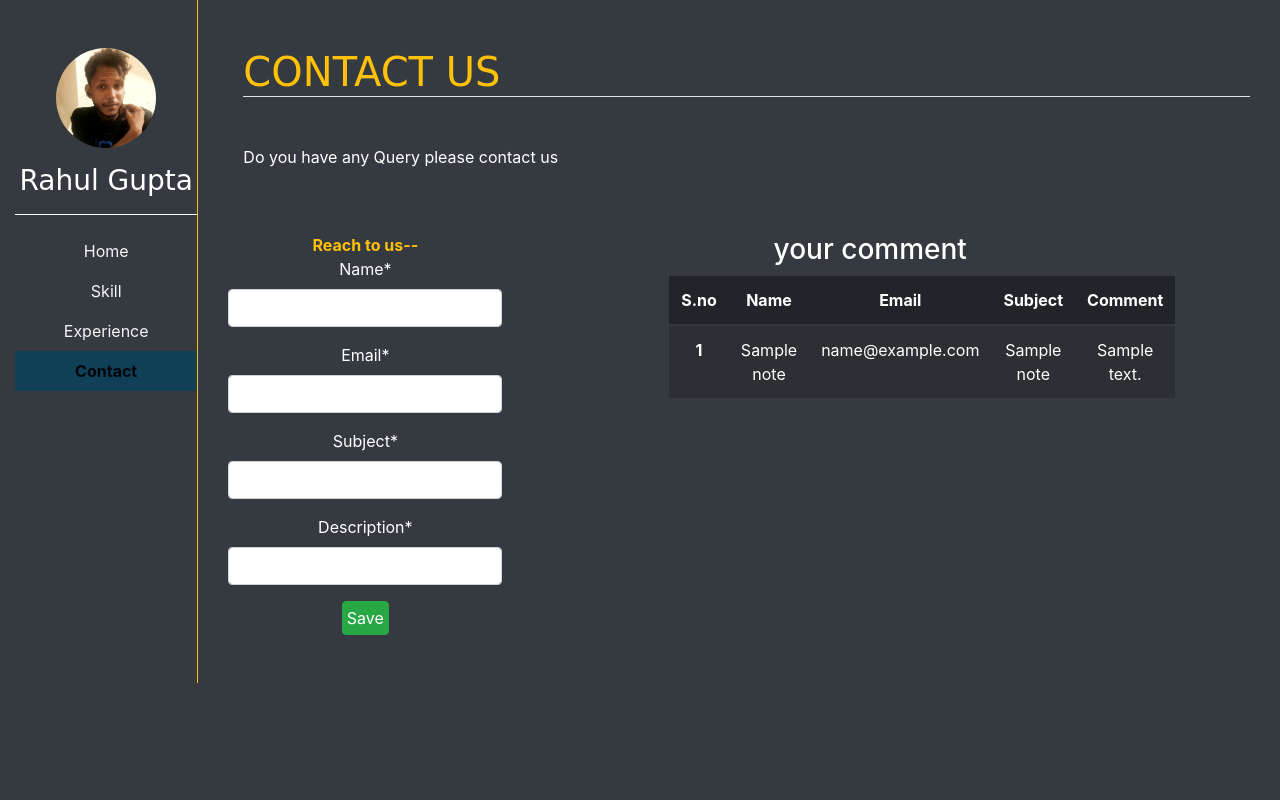
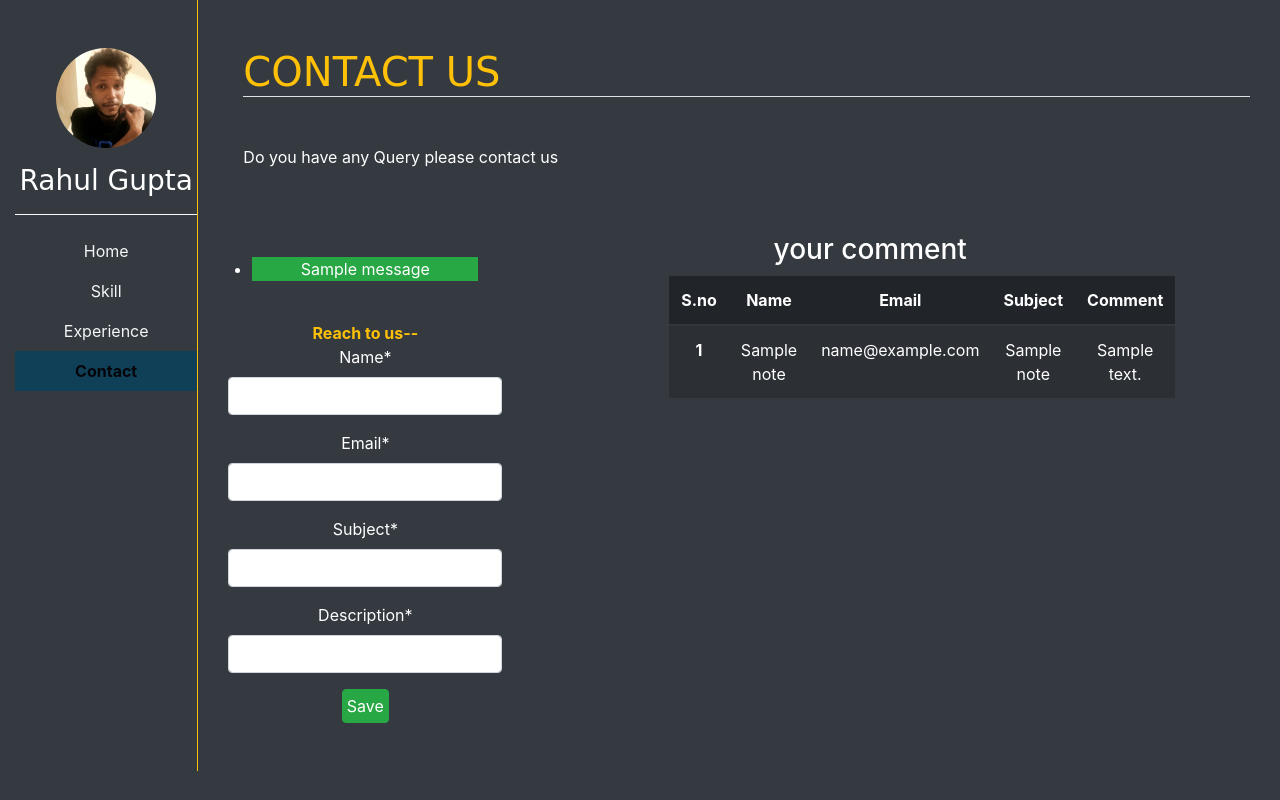
Before and after one commit to RahulGupta237/PortFolioResume, a Django app: page /con/ in a window 1280 px wide. Run offline with Django 4.2, Linux system fonts and the light colour scheme; tables that the repository leaves empty hold one stand-in row (values such as "Sample post"); one stand-in notice (Sample message) is shown; some libraries are stand-ins or nearby versions; some web fonts are replaced.

Commit message:
7th commit

```diff
--- a/portfolio/templates/portfolio/contact.html
+++ b/portfolio/templates/portfolio/contact.html
@@ -13,6 +13,13 @@
             <div class="row col-sm-5 mt-5">
 
                 <form method="post"  id="noteform">
+                  {% if messages %}
+                  <ul class="messages p-4">
+                      {% for message in messages %}
+                      <li{% if message.tags %} class="bg-{{ message.tags }}"{% endif %}>{{ message }}</li>
+                      {% endfor %}
+                  </ul>
+                  {% endif %}
 
                     <b class="text-warning">Reach to us--</b>
 
--- a/portfolio/views.py
+++ b/portfolio/views.py
@@ -3,6 +3,7 @@ from . forms import NoteForm
 from .models import Note
 from django.views.decorators.csrf import csrf_protect
 from django.views.decorators.csrf import csrf_exempt
+from django.contrib import messages
 # Create your views here.
 def home(request):
     data={ "home":"active"}
@@ -34,4 +35,5 @@ def contacus(request):
         note.subject=subject
         note.save()
         print("Successfully save in database")
+        messages.success(request, f"{name} commented updated now")
     return render(request,"portfolio/contact.html",context=data)
--- a/resume_project/settings.py
+++ b/resume_project/settings.py
@@ -26,6 +26,7 @@ SECRET_KEY = 'django-insecure-)i%ji#!31x%$sp0##215s5+t+852oeuv#cn(1jo)s4%%4&fcc0
 DEBUG = False
 
 ALLOWED_HOSTS = ["heroku.com/images237","localhost","*","8001"]
+CSRF_TRUSTED_ORIGINS = ['https://*.heroku.com','https://*.127.0.0.1']
 
 
 # Application definition
```
Also changed, not shown: db.sqlite3.
